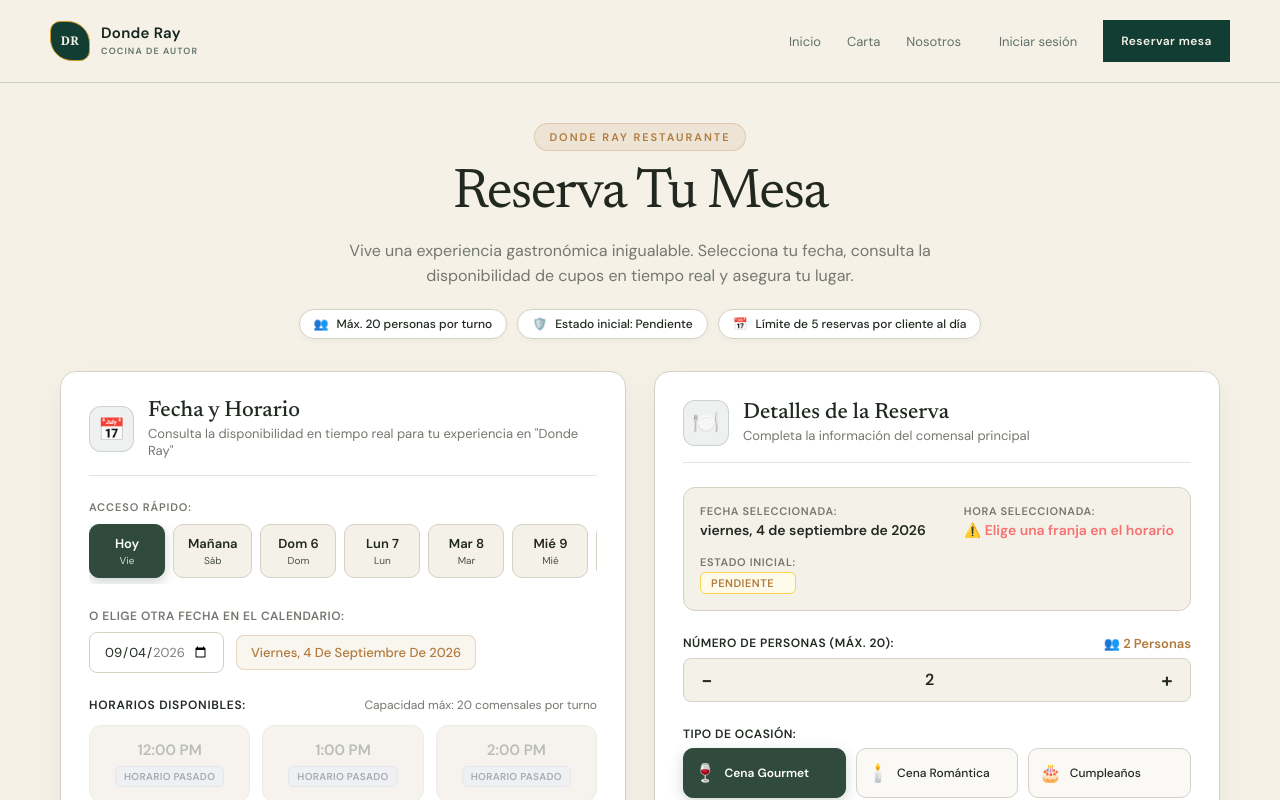
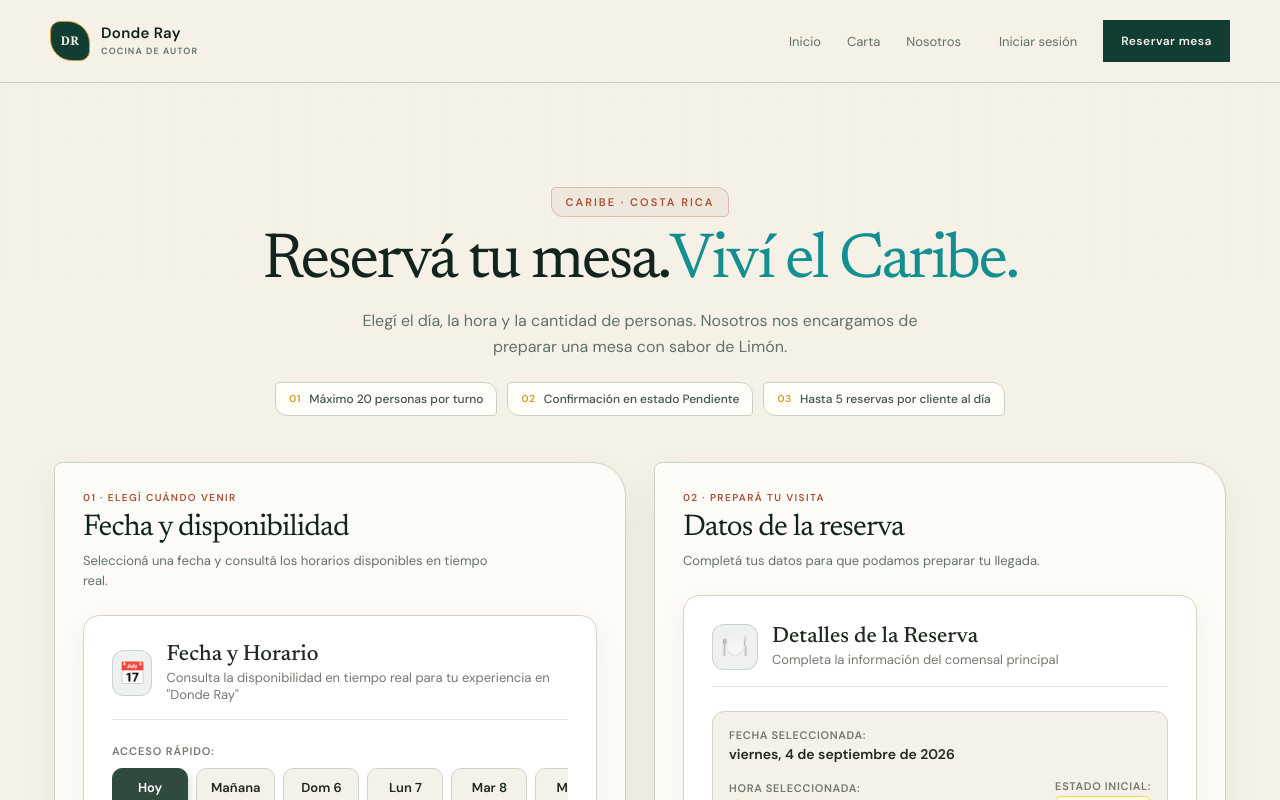
Before and after one commit to danielramirez272006-arch/restaurante-solucion-reservas, a React (Vite) app: page /reservar in a window 1280 px wide. Shown: the top 800 px of the page. Built offline with nearby package versions, Linux system fonts and the light colour scheme; no server answers; data requests are answered from the project's data file.

Commit message:
feat: rediseño afrocaribeño de Donde Ray

```diff
--- a/src/pages/client/book-reservation-page.jsx
+++ b/src/pages/client/book-reservation-page.jsx
@@ -1,9 +1,9 @@
-import { useState, useMemo } from 'react';
-import { useReservations } from '../../features/client-reservations/use-reservations.js';
-import { AvailabilityCalendar } from '../../features/client-reservations/components/availability-calendar.jsx';
-import { BookingForm } from '../../features/client-reservations/components/booking-form.jsx';
-import { VoucherTicket } from '../../features/client-reservations/components/voucher-ticket.jsx';
-import { MAX_CAPACITY_PER_SLOT } from '../../shared/utils/reservation-rules.js';
+import { useMemo, useState } from 'react'
+import { useReservations } from '../../features/client-reservations/use-reservations.js'
+import { AvailabilityCalendar } from '../../features/client-reservations/components/availability-calendar.jsx'
+import { BookingForm } from '../../features/client-reservations/components/booking-form.jsx'
+import { VoucherTicket } from '../../features/client-reservations/components/voucher-ticket.jsx'
+import { MAX_CAPACITY_PER_SLOT } from '../../shared/utils/reservation-rules.js'
 
 export const BookReservationPage = () => {
   const {
@@ -18,93 +18,117 @@ export const BookReservationPage = () => {
     bookReservation,
     activeVoucher,
     setActiveVoucher,
-    clearVoucher
-  } = useReservations();
+    clearVoucher,
+  } = useReservations()
 
-  const [selectedTime, setSelectedTime] = useState('');
-  const [guestsCount, setGuestsCount] = useState(2);
-  const [successBanner, setSuccessBanner] = useState(null);
+  const [selectedTime, setSelectedTime] = useState('')
+  const [guestsCount, setGuestsCount] = useState(2)
+  const [successBanner, setSuccessBanner] = useState(null)
 
-  // Memoizar el cálculo de disponibilidad para no recrear el array en cada render
   const slotsAvailability = useMemo(
     () => calculateAvailability(guestsCount),
     [calculateAvailability, guestsCount]
-  );
+  )
 
-  // Derivar si la franja horaria sigue disponible; si no, queda deseleccionada sin efectos secundarios
   const isCurrentSlotAvailable = selectedTime
-    ? Boolean(slotsAvailability.find((s) => s.time === selectedTime)?.isAvailable)
-    : false;
-  const effectiveSelectedTime = isCurrentSlotAvailable ? selectedTime : '';
+    ? Boolean(
+      slotsAvailability.find((slot) => slot.time === selectedTime)?.isAvailable
+    )
+    : false
+
+  const effectiveSelectedTime = isCurrentSlotAvailable ? selectedTime : ''
 
   const handleBookingSubmit = async (formData) => {
-    setSuccessBanner(null);
-    const result = await bookReservation(formData);
+    setSuccessBanner(null)
+
+    const result = await bookReservation(formData)
+
     if (result.success) {
       setSuccessBanner({
-        message: '¡Tu reserva ha sido registrada con éxito! El estado inicial es Pendiente.',
-        reservation: result.reservation
-      });
-      // Limpiar selección de franja para evitar dobles envíos inmediatos
-      setSelectedTime('');
+        message:
+          'Tu reserva fue registrada correctamente. El estado inicial es Pendiente.',
+        reservation: result.reservation,
+      })
+
+      setSelectedTime('')
     }
-  };
+  }
 
   return (
     <div style={styles.pageWrapper}>
-      {/* Banner / Header Principal */}
       <header style={styles.pageHeader}>
-        <span style={styles.restaurantTag}>DONDE RAY RESTAURANTE</span>
-        <h1 style={styles.heading}>Reserva Tu Mesa</h1>
+        <div style={styles.headerDecoration} aria-hidden="true">
+          <span />
+          <span />
+          <span />
+        </div>
+
+        <span style={styles.restaurantTag}>CARIBE · COSTA RICA</span>
+
+        <h1 style={styles.heading}>
+          Reservá tu mesa.
+
+
+          <em style={styles.headingAccent}>Viví el Caribe.</em>
+        </h1>
+
         <p style={styles.leadText}>
-          Vive una experiencia gastronómica inigualable. Selecciona tu fecha, consulta la
-          disponibilidad de cupos en tiempo real y asegura tu lugar.
+          Elegí el día, la hora y la cantidad de personas. Nosotros nos encargamos
+          de preparar una mesa con sabor de Limón.
         </p>
 
-        {/* Políticas destacadas */}
         <div style={styles.policiesRow}>
           <div style={styles.policyPill}>
-            <span>👥</span>
-            <span>Máx. {MAX_CAPACITY_PER_SLOT} personas por turno</span>
+            <span style={styles.policyMark} aria-hidden="true">01</span>
+            <span>Máximo {MAX_CAPACITY_PER_SLOT} personas por turno</span>
           </div>
+
           <div style={styles.policyPill}>
-            <span>🛡️</span>
-            <span>Estado inicial: Pendiente</span>
+            <span style={styles.policyMark} aria-hidden="true">02</span>
+            <span>Confirmación en estado Pendiente</span>
           </div>
+
           <div style={styles.policyPill}>
-            <span>📅</span>
-            <span>Límite de 5 reservas por cliente al día</span>
+            <span style={styles.policyMark} aria-hidden="true">03</span>
+            <span>Hasta 5 reservas por cliente al día</span>
           </div>
         </div>
       </header>
 
-      {/* Banner de Éxito */}
       {successBanner && (
         <div style={styles.successBanner} role="alert">
-          <div style={styles.successIcon}>🎉</div>
-          <div style={{ flex: 1 }}>
-            <h4 style={styles.successTitle}>¡Reserva Creada Satisfactoriamente!</h4>
+          <div style={styles.successIcon} aria-hidden="true">✓</div>
+
+          <div style={styles.successContent}>
+            <h2 style={styles.successTitle}>Reserva recibida</h2>
             <p style={styles.successMessage}>{successBanner.message}</p>
           </div>
+
           <button
             type="button"
             onClick={() => setActiveVoucher(successBanner.reservation)}
             style={styles.viewVoucherBtn}
           >
-            🎟️ Ver Comprobante
+            Ver comprobante
           </button>
         </div>
       )}
 
-      {/* Grid Principal de 2 Columnas */}
       <main style={styles.mainGrid}>
-        {/* Columna Izquierda: Calendario y Horarios */}
-        <section aria-label="Selección de Fecha y Disponibilidad">
+        <section style={styles.bookingPanel} aria-label="Selección de fecha y disponibilidad">
+          <div style={styles.panelHeader}>
+            <span style={styles.panelKicker}>01 · Elegí cuándo venir</span>
+            <h2 style={styles.panelTitle}>Fecha y disponibilidad</h2>
+            <p style={styles.panelDescription}>
+              Seleccioná una fecha y consultá los horarios disponibles en tiempo real.
+            </p>
+          </div>
+
           <AvailabilityCalendar
             selectedDate={selectedDate}
             onDateChange={(newDate) => {
-              setSelectedDate(newDate);
-              setSelectedTime('');
+              setSelectedDate(newDate)
+              setSelectedTime('')
             }}
             selectedTime={effectiveSelectedTime}
             onTimeSelect={setSelectedTime}
@@ -116,8 +140,15 @@ export const BookReservationPage = () => {
           />
         </section>
 
-        {/* Columna Derecha: Formulario de Reserva */}
-        <section aria-label="Formulario de Reserva">
+        <section style={styles.bookingPanel} aria-label="Formulario de reserva">
+          <div style={styles.panelHeader}>
+            <span style={styles.panelKicker}>02 · Prepará tu visita</span>
+            <h2 style={styles.panelTitle}>Datos de la reserva</h2>
+            <p style={styles.panelDescription}>
+              Completá tus datos para que podamos preparar tu llegada.
+            </p>
+          </div>
+
           <BookingForm
             selectedDate={selectedDate}
             selectedTime={effectiveSelectedTime}
@@ -132,119 +163,185 @@ export const BookReservationPage = () => {
         </section>
       </main>
 
-      {/* Modal de Voucher Ticket */}
       {activeVoucher && (
         <VoucherTicket reservation={activeVoucher} onClose={clearVoucher} />
       )}
     </div>
-  );
-};
+  )
+}
 
 const styles = {
   pageWrapper: {
-    maxWidth: '1200px',
+    maxWidth: '1220px',
     margin: '0 auto',
-    padding: '40px 20px 80px',
-    color: '#202820',
+    padding: '54px 24px 96px',
+    color: '#13231d',
     display: 'flex',
     flexDirection: 'column',
-    gap: '32px'
+    gap: '34px',
   },
   pageHeader: {
+    position: 'relative',
     textAlign: 'center',
     display: 'flex',
     flexDirection: 'column',
     alignItems: 'center',
-    gap: '14px'
+    gap: '14px',
+    padding: '18px 12px 12px',
+  },
+  headerDecoration: {
+    display: 'flex',
+    alignItems: 'center',
+    gap: '7px',
+    height: '16px',
+    marginBottom: '2px',
   },
   restaurantTag: {
     fontSize: '11px',
     fontWeight: '700',
     letterSpacing: '2px',
-    color: '#b17a3c',
+    color: '#a95038',
     textTransform: 'uppercase',
-    background: 'rgba(177, 122, 60, 0.1)',
-    padding: '6px 14px',
-    borderRadius: '20px',
-    border: '1px solid rgba(177, 122, 60, 0.25)'
+    padding: '7px 14px',
+    border: '1px solid rgba(169, 80, 56, 0.28)',
+    borderRadius: '5px 12px 5px 12px',
+    background: 'rgba(169, 80, 56, 0.06)',
   },
   heading: {
     margin: 0,
-    fontSize: 'clamp(38px, 4.5vw, 56px)',
+    fontSize: 'clamp(42px, 5vw, 68px)',
     fontFamily: 'Newsreader, Georgia, serif',
     fontWeight: '400',
-    color: '#202820',
-    letterSpacing: '-0.03em',
-    lineHeight: 1.05
+    color: '#13231d',
+    letterSpacing: '-0.04em',
+    lineHeight: 0.98,
+  },
+  headingAccent: {
+    color: '#138f91',
+    fontStyle: 'italic',
   },
   leadText: {
+    maxWidth: '620px',
     margin: 0,
+    color: '#61716a',
     fontSize: '16px',
-    color: '#73786f',
-    maxWidth: '650px',
-    lineHeight: '1.6'
+    lineHeight: '1.65',
   },
   policiesRow: {
     display: 'flex',
     flexWrap: 'wrap',
+    justifyContent: 'center',
     gap: '10px',
-    justifyContent: 'center',
-    marginTop: '6px'
+    marginTop: '7px',
   },
   policyPill: {
     display: 'flex',
     alignItems: 'center',
     gap: '8px',
-    background: '#ffffff',
-    border: '1px solid #d6d1c5',
-    borderRadius: '20px',
-    padding: '6px 14px',
+    padding: '8px 13px',
+    border: '1px solid #c9d0c5',
+    borderRadius: '4px 12px 4px 12px',
+    background: '#fffdf8',
+    color: '#40554b',
     fontSize: '12px',
-    color: '#202820',
     fontWeight: '500',
-    boxShadow: '0 2px 6px rgba(32, 40, 32, 0.04)'
+  },
+  policyMark: {
+    color: '#d09a2a',
+    fontSize: '10px',
+    fontWeight: '700',
+    letterSpacing: '0.08em',
   },
   successBanner: {
-    background: '#eef6f1',
-    border: '1px solid #a3cfb5',
-    borderRadius: '16px',
-    padding: '18px 24px',
     display: 'flex',
     alignItems: 'center',
     gap: '16px',
     flexWrap: 'wrap',
-    boxShadow: '0 8px 24px rgba(48, 75, 61, 0.08)'
+    padding: '18px 22px',
+    border: '1px solid #91c8b2',
+    borderRadius: '8px 22px 8px 22px',
+    background: '#edf8f1',
+    boxShadow: '0 12px 28px rgba(19, 80, 68, 0.08)',
   },
   successIcon: {
-    fontSize: '28px'
+    display: 'grid',
+    placeItems: 'center',
+    width: '34px',
+    height: '34px',
+    borderRadius: '50%',
+    background: '#195044',
+    color: '#f5f1e7',
+    fontSize: '20px',
+    fontWeight: '700',
+  },
+  successContent: {
+    flex: 1,
+    minWidth: '220px',
   },
   successTitle: {
     margin: 0,
-    fontSize: '17px',
-    fontWeight: '700',
-    color: '#20372c'
+    color: '#123d32',
+    fontFamily: 'Newsreader, Georgia, serif',
+    fontSize: '23px',
+    fontWeight: '500',
   },
   successMessage: {
     margin: '4px 0 0',
+    color: '#40554b',
     fontSize: '14px',
-    color: '#304b3d'
+    lineHeight: '1.45',
   },
   viewVoucherBtn: {
-    background: '#304b3d',
-    color: '#f8f5ed',
-    border: 'none',
-    borderRadius: '10px',
+    border: '0',
+    borderRadius: '5px 13px 5px 13px',
     padding: '12px 20px',
+    background: '#123d32',
+    color: '#f5f1e7',
+    cursor: 'pointer',
     fontSize: '13px',
-    fontWeight: '600',
-    cursor: 'pointer',
-    boxShadow: '0 4px 14px rgba(48, 75, 61, 0.25)',
-    transition: 'background 0.2s'
+    fontWeight: '700',
+    transition: 'background 0.2s, transform 0.2s',
   },
   mainGrid: {
     display: 'grid',
     gridTemplateColumns: 'repeat(auto-fit, minmax(360px, 1fr))',
     gap: '28px',
-    alignItems: 'start'
-  }
-};
+    alignItems: 'start',
+  },
+  bookingPanel: {
+    minWidth: 0,
+    padding: '28px',
+    border: '1px solid #c9d0c5',
+    borderRadius: '8px 34px 8px 34px',
+    background: 'rgba(255, 253, 248, 0.82)',
+    boxShadow: '0 16px 38px rgba(19, 35, 29, 0.06)',
+  },
+  panelHeader: {
+    marginBottom: '24px',
+  },
+  panelKicker: {
+    display: 'block',
+    marginBottom: '9px',
+    color: '#a95038',
+    fontSize: '10px',
+    fontWeight: '700',
+    letterSpacing: '0.14em',
+    textTransform: 'uppercase',
+  },
+  panelTitle: {
+    margin: '0 0 8px',
+    color: '#13231d',
+    fontFamily: 'Newsreader, Georgia, serif',
+    fontSize: '30px',
+    fontWeight: '400',
+    letterSpacing: '-0.03em',
+    lineHeight: '1',
+  },
+  panelDescription: {
+    maxWidth: '420px',
+    margin: 0,
+    color: '#61716a',
+    fontSize: '13px',
+    lineHeight: '1.55',
+  },
+}
--- a/src/pages/client/dashboard-page.jsx
+++ b/src/pages/client/dashboard-page.jsx
@@ -1,82 +1,172 @@
 import { Link } from 'react-router-dom'
 import { useAuth } from '../../features/auth/use-auth'
 import { useReservations } from '../../features/client-reservations/use-reservations'
-import { formatDateToSpanish, formatTime12h, isFutureReservation } from '../../shared/utils/date-helpers'
+import {
+  formatDateToSpanish,
+  formatTime12h,
+  isFutureReservation,
+} from '../../shared/utils/date-helpers'
 
 export default function DashboardPage() {
   const { user, logout } = useAuth()
   const { reservations, loading } = useReservations(user)
 
   const totalCount = reservations.length
-  const pendingCount = reservations.filter((r) => (r.status || r.estado) === 'Pendiente').length
-  const confirmedCount = reservations.filter((r) => (r.status || r.estado) === 'Confirmada').length
+  const pendingCount = reservations.filter(
+    (reservation) => (reservation.status || reservation.estado) === 'Pendiente'
+  ).length
+  const confirmedCount = reservations.filter(
+    (reservation) => (reservation.status || reservation.estado) === 'Confirmada'
+  ).length
 
   const nextReservation = reservations.find(
-    (r) => isFutureReservation(r.date, r.time) && (r.status || r.estado) !== 'Cancelada'
+    (reservation) =>
+      isFutureReservation(reservation.date, reservation.time) &&
+      (reservation.status || reservation.estado) !== 'Cancelada'
   )
+
+  const firstName = user?.name?.split(' ')[0] || 'cliente'
 
   return (
     <main className="dashboard-page">
       <header className="dashboard-header">
         <Link className="brand" to="/dashboard">
           <span className="brand-mark">DR</span>
-          <span><strong>Donde Ray</strong><small>Cocina con carácter</small></span>
+          <span>
+            <strong>Donde Ray</strong>
+            <small>Sabor del Caribe limonense</small>
+          </span>
         </Link>
+
         <nav className="dashboard-nav-links" aria-label="Navegación del cliente">
-          <Link to="/dashboard">Inicio</Link>
-          <Link to="/reservar">Nueva reserva</Link>
+          <Link to="/dashboard">Mi panel</Link>
+          <Link to="/reservar">Reservar mesa</Link>
           <Link to="/mis-reservas">Mis reservas</Link>
-          <button type="button" onClick={logout}>Cerrar sesión</button>
+          <button type="button" onClick={logout}>
+            Salir
+          </button>
         </nav>
       </header>
+
       <section className="dashboard-content">
-        <div className="page-heading">
+        <div className="dashboard-welcome">
           <div>
-            <p className="eyebrow">Área del cliente</p>
-            <h1>Hola, {user?.name?.split(' ')[0] || 'cliente'}.</h1>
-            <p>Gestiona tus próximas visitas a Donde Ray.</p>
+            <p className="eyebrow">Tu espacio en Donde Ray</p>
+            <h1>
+              Hola, {firstName}.
+
+
+              <em>Qué bueno verte.</em>
+            </h1>
+            <p className="dashboard-intro">
+              Desde aquí podés revisar tus visitas, consultar el estado de una
+              reserva o preparar tu próxima mesa en el Caribe.
+            </p>
           </div>
-          <Link className="button button-accent" to="/reservar">Nueva reserva</Link>
+
+          <Link className="button button--primary" to="/reservar">
+            Nueva reserva <span>→</span>
+          </Link>
         </div>
+
+        <div className="dashboard-rhythm" aria-hidden="true">
+          <span />
+          <span />
+          <span />
+          <span />
+          <span />
+        </div>
+
         <div className="stats-grid">
-          <article className="stat-card">
+          <article className="stat-card stat-card--main">
             <span>Reservas totales</span>
             <strong>{loading ? '...' : totalCount}</strong>
+            <small>Tu historial completo</small>
           </article>
+
           <article className="stat-card">
             <span>Pendientes</span>
             <strong>{loading ? '...' : pendingCount}</strong>
+            <small>Esperando confirmación</small>
           </article>
+
           <article className="stat-card">
             <span>Confirmadas</span>
             <strong>{loading ? '...' : confirmedCount}</strong>
+            <small>Listas para disfrutarse</small>
           </article>
         </div>
-        <section className="panel-card">
-          <p className="eyebrow">Actividad</p>
-          <h2>Tu próxima visita</h2>
+
+        <section className="dashboard-panel">
+          <div className="dashboard-panel-heading">
+            <div>
+              <p className="eyebrow">Próxima visita</p>
+              <h2>Tu mesa te espera</h2>
+            </div>
+
+            <Link className="text-link" to="/mis-reservas">
+              Ver todas <span>↗</span>
+            </Link>
+          </div>
+
           {nextReservation ? (
-            <div style={{ padding: '20px', background: '#faf9f6', borderRadius: '12px', border: '1px solid #e8e4db' }}>
-              <div style={{ display: 'flex', justifyContent: 'space-between', alignItems: 'center', marginBottom: '8px' }}>
-                <strong style={{ fontSize: '17px', color: '#202820' }}>{formatDateToSpanish(nextReservation.date)}</strong>
-                <span className={`status ${String(nextReservation.status || nextReservation.estado || '').toLowerCase()}`}>
-                  {nextReservation.status || nextReservation.estado}
-                </span>
+            <div className="next-reservation-card">
+              <div className="next-reservation-date">
+                <span>Fecha de visita</span>
+                <strong>{formatDateToSpanish(nextReservation.date)}</strong>
               </div>
-              <p style={{ margin: '6px 0', color: '#555b52', fontSize: '13px' }}>
-                🕒 {formatTime12h(nextReservation.time)} • 👥 {nextReservation.guests} {nextReservation.guests === 1 ? 'persona' : 'personas'} • 🏷️ {nextReservation.type || 'Cena'}
-              </p>
-              <div style={{ marginTop: '14px' }}>
-                <Link className="button button-accent" to="/mis-reservas" style={{ padding: '8px 16px', fontSize: '13px', textDecoration: 'none', display: 'inline-block' }}>
-                  Ver en Mis Reservas
+
+              <div className="next-reservation-details">
+                <div className="next-reservation-status-row">
+                  <span className="reservation-label">Estado</span>
+                  <span
+                    className={`status ${String(
+                      nextReservation.status || nextReservation.estado || ''
+                    ).toLowerCase()}`}
+                  >
+                    {nextReservation.status || nextReservation.estado}
+                  </span>
+                </div>
+
+                <div className="reservation-facts">
+                  <span>
+                    <strong>Hora</strong>
+                    {formatTime12h(nextReservation.time)}
+                  </span>
+
+                  <span>
+                    <strong>Personas</strong>
+                    {nextReservation.guests}{' '}
+                    {nextReservation.guests === 1 ? 'persona' : 'personas'}
+                  </span>
+
+                  <span>
+                    <strong>Tipo</strong>
+                    {nextReservation.type || 'Cena'}
+                  </span>
+                </div>
+
+                <Link className="button button--primary" to="/mis-reservas">
+                  Ver detalles <span>→</span>
                 </Link>
               </div>
             </div>
           ) : (
             <div className="empty-state">
-              <strong>Aún no tienes reservas activas.</strong>
-              <p>Solicita tu primera mesa y te ayudaremos a encontrar el mejor horario.</p>
-              <Link className="button button-dark" to="/reservar">Solicitar una mesa</Link>
+              <div className="empty-state-mark" aria-hidden="true">
+                DR
+              </div>
+
+              <strong>Aún no tenés reservas activas.</strong>
+
+              <p>
+                Prepará tu próxima visita y vení a compartir una mesa con sabor de
+                Limón.
+              </p>
+
+              <Link className="button button--primary" to="/reservar">
+                Reservar mesa <span>→</span>
+              </Link>
             </div>
           )}
         </section>
```
